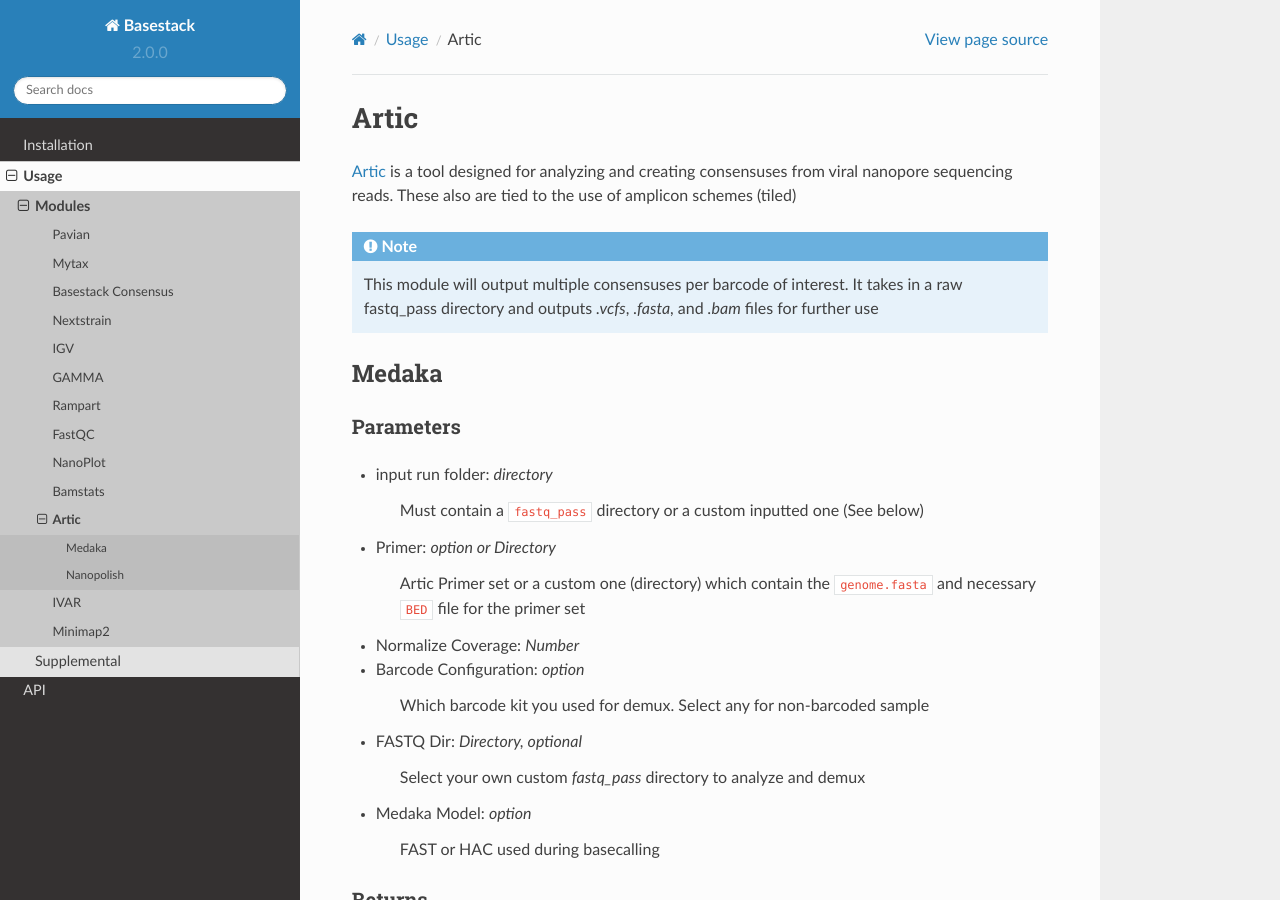
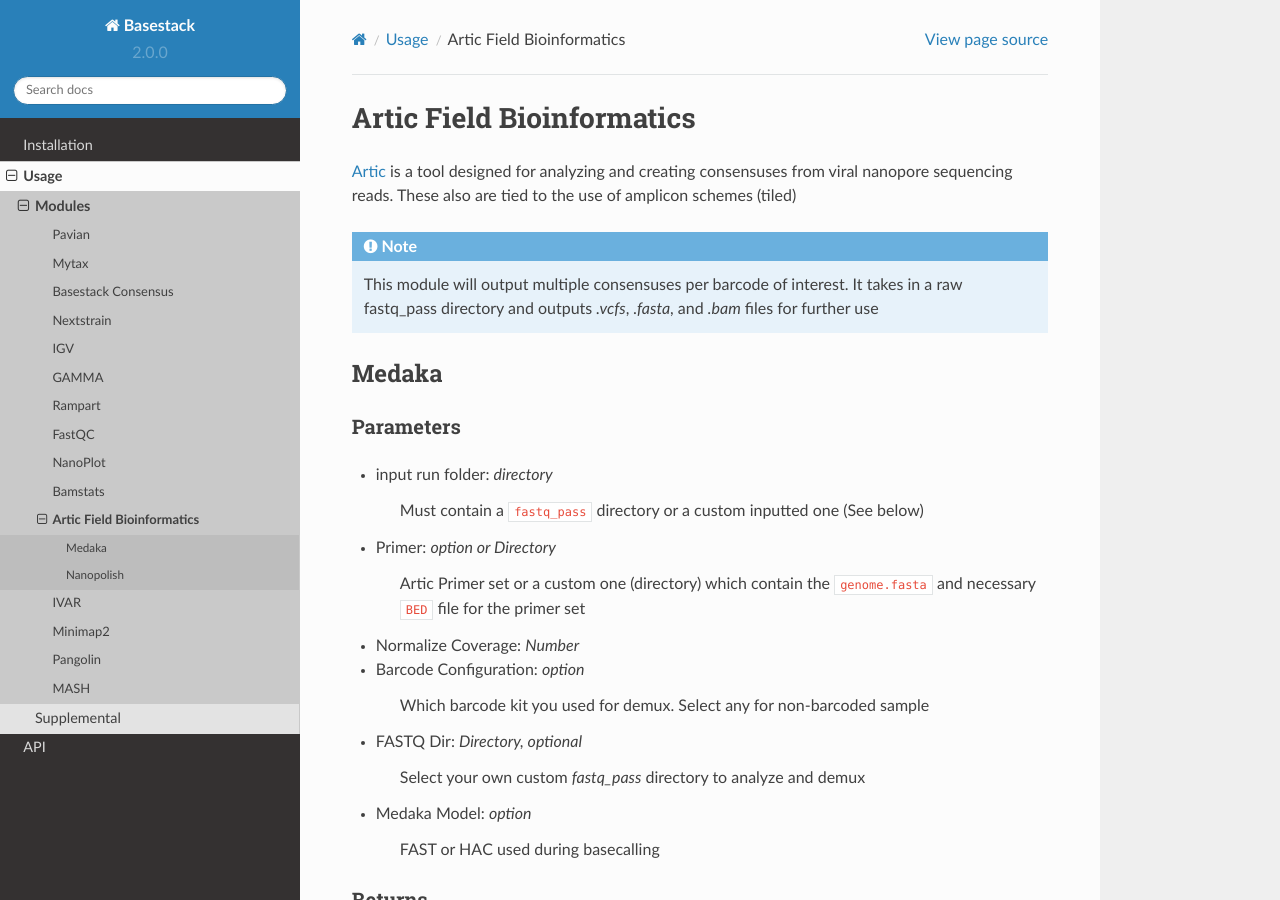
Before and after one commit to Merritt-Brian/BasestackWebsite, a Sphinx documentation site: the page built from docs/source/artic.rst, in a window 1280 px wide and 900 px high. Built offline with Sphinx 7.4.7 and the Read the Docs theme 2.0.0, drawn with Linux system fonts in a browser that asks for light colours; pages that are not in the unit, such as notebooks, are missing from menus.

Commit message:
add MASH

```diff
--- a/docs/source/artic.rst
+++ b/docs/source/artic.rst
@@ -1,4 +1,4 @@
-Artic
+Artic Field Bioinformatics
 -----
 
 
@@ -7,7 +7,7 @@ Artic
 .. note::
    This module will output multiple consensuses per barcode of interest. It takes in a raw fastq_pass directory and outputs `.vcfs`, `.fasta`, and `.bam` files for further use
 
-.. Artic - Medaka:
+.. _Artic - Medaka:
 
 Medaka
 ^^^^^^^^^^
--- a/docs/source/usage.rst
+++ b/docs/source/usage.rst
@@ -25,6 +25,13 @@ Modules
    artic
    ivar
    minimap2
+   pangolin
+   mash
+
+   vadr
+   samtools
+   unicycler
+
 
 .. _supplemental_software:
 
```
Also changed, not shown: docs/source/mash.rst (added, +73 -0 lines), docs/source/pangolin.rst (added, +35 -0 lines), docs/assets/img/mash1.png (added), docs/assets/img/mash2.png (added), docs/assets/img/mash3.png (added), docs/assets/img/pangolin.png (added), docs/assets/img/pangolin2.png (added), 1 other file.
